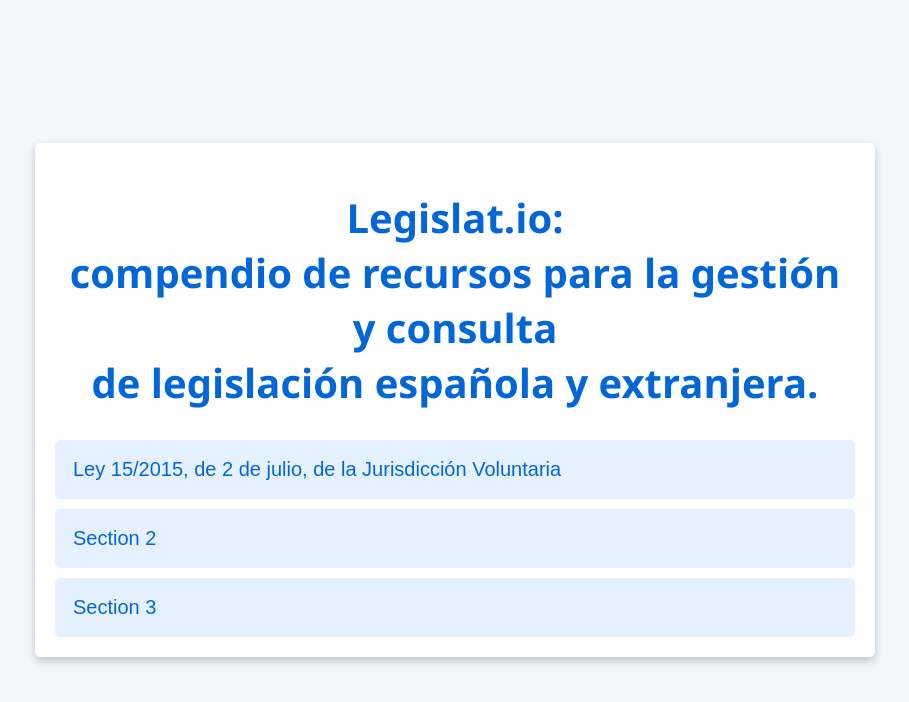
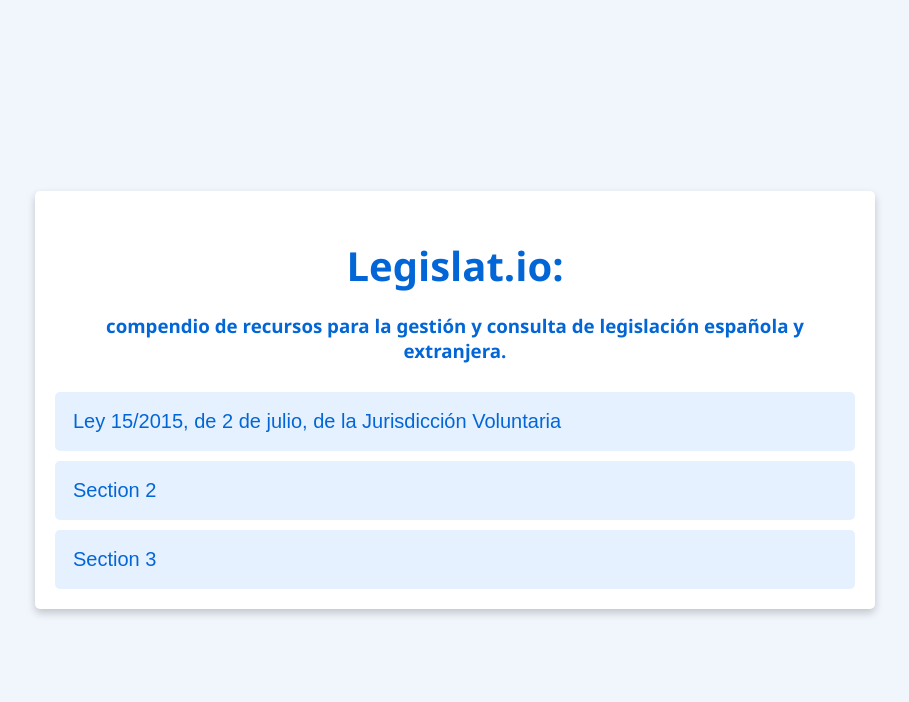
Before and after one commit to cpardilla/legislat.io, a plain HTML site: page docs/index.html in a window 1280 px wide. Shown: the whole page, without its empty margins (185-1094 px from the left). Drawn offline with Linux system fonts and the light colour scheme.

Commit message:
Update index.html

```diff
--- a/docs/index.html
+++ b/docs/index.html
@@ -75,7 +75,8 @@
 </head>
 <body>
     <div class="container">
-        <h1>Legislat.io:<br />compendio de recursos para la gestión y consulta <br />de legislación española y extranjera.</h1>
+        <h1>Legislat.io:</h1>
+        <h3>compendio de recursos para la gestión y consulta de legislación española y extranjera.</h3>
         <button class="accordion">Ley 15/2015, de 2 de julio, de la Jurisdicción Voluntaria</button>
         <div class="panel">
             <ul>
```
